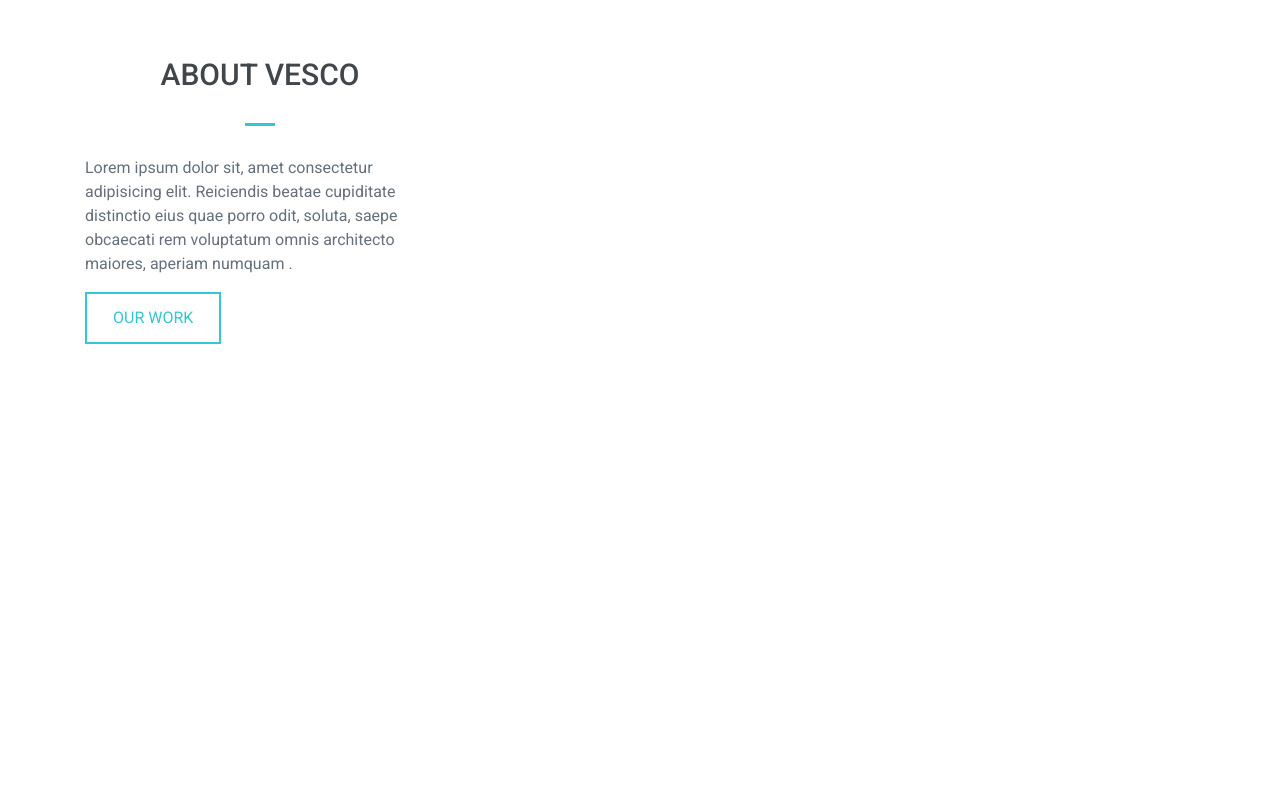
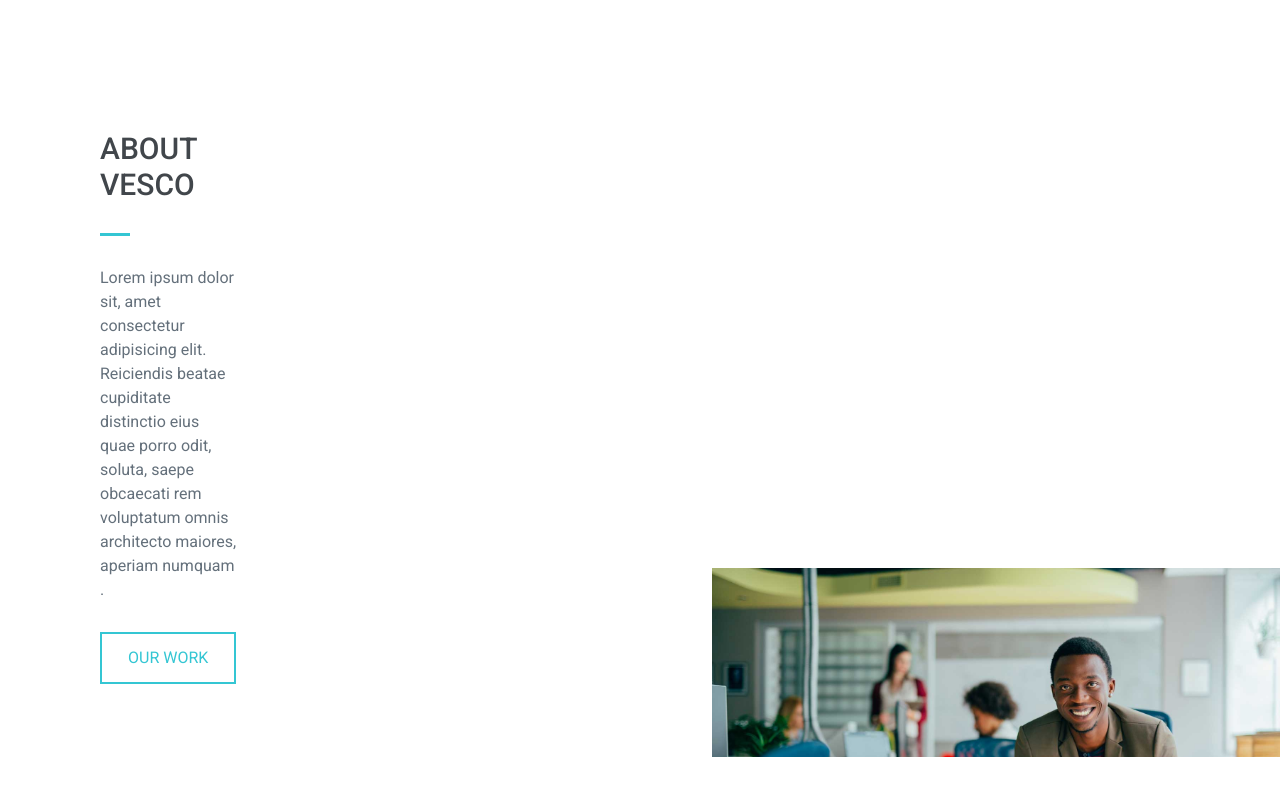
Before and after one commit to rannarith/vesco, a plain HTML site: page index.html in a window 1280 px wide. Shown: the part 1278-2073 px from the top of the page. Drawn offline with nearby package versions, Linux system fonts and the light colour scheme; files whose address does not match are found by name.

Commit message:
About section

```diff
--- a/css/style.css
+++ b/css/style.css
@@ -74,7 +74,7 @@ h3 {
 }
 
 /*===================================================================
-                       Button s (Generic)
+                       Buttons (Generic)
 ===================================================================*/
 .btn-general {
     border-width: 2px;
@@ -92,6 +92,15 @@ h3 {
     background-color: #fff;
     color: #41464b;
 
+}
+
+.btn-green-blue {
+    border-color:#34c6d3;
+    color:#34c6d3;
+}
+.btn-green-blue:hover, .btn-green-blue:focus {
+    background-color: #34c6d3;
+    color: #fff;
 }
 
 /*===================================================================
@@ -173,11 +182,46 @@ h3 {
 /*===================================================================
                       ABOUT
 ===================================================================*/
-.btn-green-blue {
-    border-color:#34c6d3;
-    color:#34c6d3;
+#about-bg-diagonal{
+    width: 60%;
+    height: 700px;
+    float: right;
+    background-image: url('../img/bg-about.jpg');
+    border-left: 200px solid white;
+    border-top: 700px solid transparent;
+
 }
-.btn-green-blue:hover, .btn-green-blue:focus {
-    background-color: #34c6d3;
-    color: #fff;
+
+#about-content-box {
+    float: left;
+    height: 700px;
 }
+#about-content-box-outer {
+    width: 100%;
+    height: 100%;
+    display: table;
+}
+#about-content-box-inner {
+
+    display: table-cell;
+    vertical-align: middle;
+}
+
+#about .content-title h3{
+    text-align: left;
+}
+#about .content-title-undreline {
+   margin: 0 0 30px 0;
+}
+
+#about-content-box-cover {
+    background-image: url('../img/bg-about.jpg');
+    height: 100%;
+    width: 100%;
+    background-repeat: no-repeat;
+    background-attachment: fixed;
+
+}
+#about-desc p {
+    margin-bottom: 30px;
+}
--- a/index.html
+++ b/index.html
@@ -44,13 +44,13 @@
     </section>
     <section id="service">
         <div class="content-box ">
-            <div class="content-title wow fadeInDown" data-wow-duration="1s" data-wow-delay=".5s">
+            <div class="content-title wow animated fadeInDown" data-wow-duration="1s" data-wow-delay=".5s">
                 <h3>Service</h3>
                 <div class="service-title-undreline">
                 </div>
             </div>
             <div class="container">
-                <div class="row wow fadeInUp" data-wow-duration="1s" data-wow-delay=".5s">
+                <div class="row wow animated fadeInUp" data-wow-duration="1s" data-wow-delay=".5s">
                     <!-- Row-1 -->
                     <div class="col-md-4">
                         <div class="service-item">
@@ -158,7 +158,7 @@
     </section>
     <!-- Section About  -->
     <section id="about">
-        <div id="about-bg-diagonal">
+        <div id="about-bg-diagonal" class="bg-parallax">
 
         </div>
         <div class="container">
@@ -167,22 +167,34 @@
                     <div id="about-content-box">
                         <div id="about-content-box-outer">
                             <div id="about-content-box-inner">
-                                    <div class="content-title wow fadeInDown" data-wow-duration="1s" data-wow-delay=".5s">
+                                    <div class="content-title wow animated fadeInDown" data-wow-duration="1s" data-wow-delay=".5s">
                                             <h3>About vesco</h3>
-                                            <div class="service-title-undreline"> </div>
+                                            <div class="content-title-undreline service-title-undreline"> </div>
                                     </div>
-                                    <div id="about-desc">
+                                    <div id="about-desc" class="wow animated fadeInDown" data-wow-duration="1s" data-wow-delay=".5s">
                                         <p>Lorem ipsum dolor sit, amet consectetur adipisicing elit. Reiciendis beatae
                                          cupiditate distinctio eius quae porro odit, soluta, saepe obcaecati rem voluptatum
                                          omnis architecto maiores, aperiam numquam .</p>
                                     </div>
-                                    <div id="about-btn">
+                                    <div id="about-btn" class="wow animated fadeInUp" data-wow-duration="1s" data-wow-delay=".5s" >
                                         <a href="#work" role="button" class="btn btn-lg btn-general btn-green-blue">OUR WORK</a>
                                     </div>
                             </div>
                         </div>
                     </div>
+
                 </div>
+
+                <!-- <div class="col-md-8">
+                    <div id="about-content-box-cover">
+                        <div id="about-content-box-outer1">
+                            <div id="about-content-box-inner1">
+
+                            </div>
+                        </div>
+                    </div>
+
+                </div> -->
             </div>
         </div>
 
```
